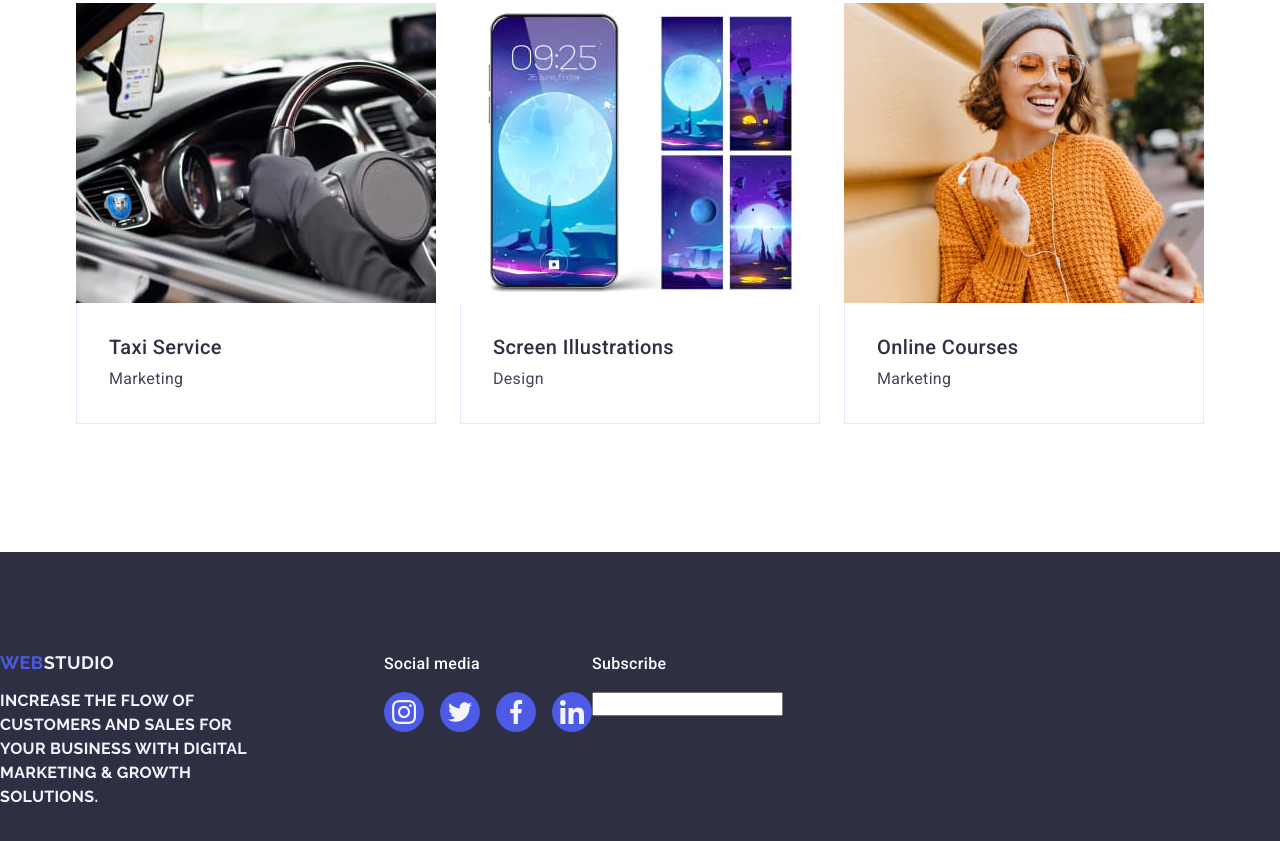
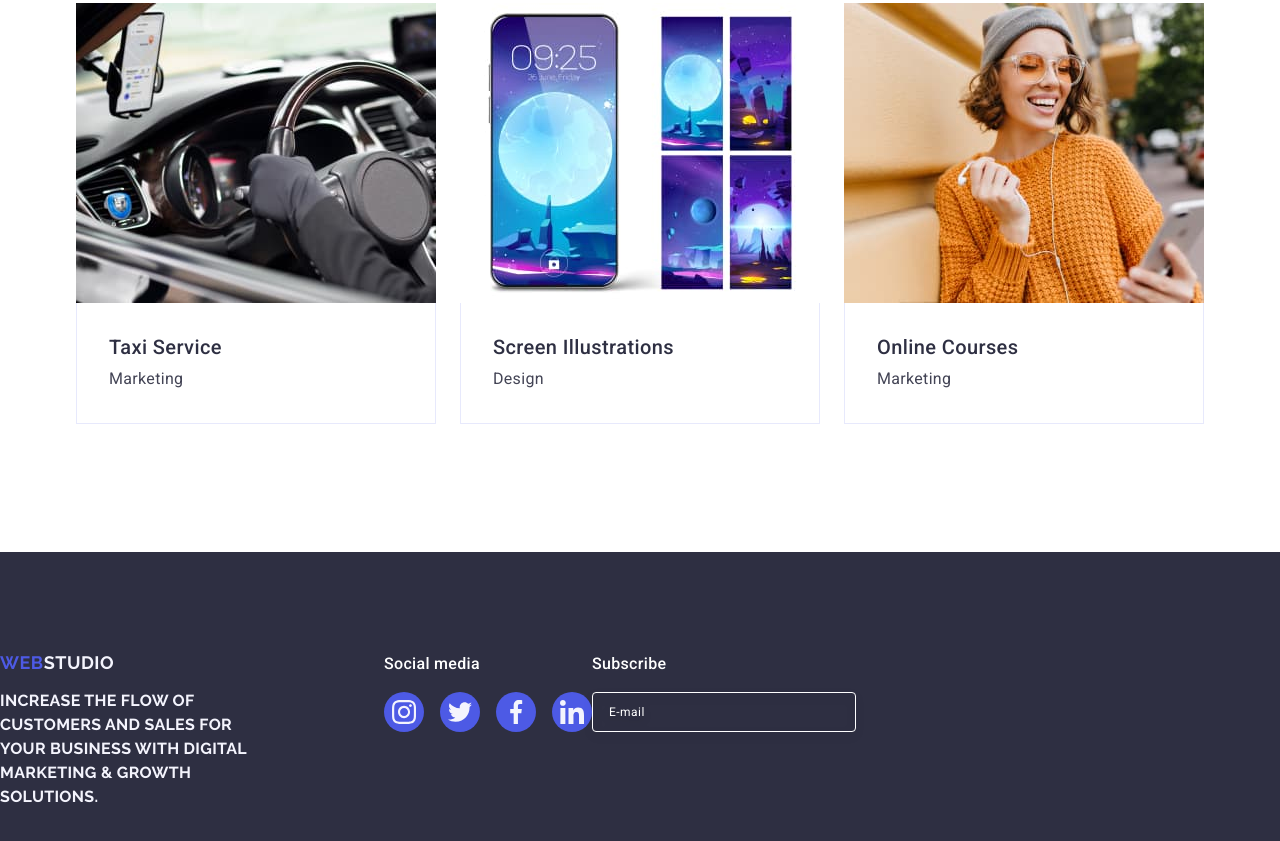
Before and after one commit to YevheniiPokhvalit/goit-markup-hw-05, a plain HTML site: page index.html in a window 1280 px wide. Shown: the part 2639-3480 px from the top of the page. Drawn offline with nearby package versions, Linux system fonts and the light colour scheme.

Commit message:
add style for input

```diff
--- a/css/styles.css
+++ b/css/styles.css
@@ -426,3 +426,21 @@ img {
 
 .model-window-label {
 }
+
+.input-email {
+  width: 264px;
+  height: 40px;
+  border: 1px solid #ffffff;
+  background-color: transparent;
+  font-size: 12px;
+  line-height: 1.5;
+  letter-spacing: 0.04em;
+  padding-left: 16px;
+  filter: drop-shadow(0px 4px 4px rgba(0, 0, 0, 0.15));
+  border-radius: 4px;
+  color: #ffffff;
+}
+
+.input-email::placeholder {
+  color: #ffffff;
+}
--- a/index.html
+++ b/index.html
@@ -306,7 +306,8 @@
       <div class="model-window">
         <p class="model-window-text">Subscribe</p>
         <form class="model-window-form" action="">
-          <label class="model-window-label" for=""><input type="text" name="user_name"></label>
+          <label class="model-window-label" for=""><input type="email" name="email" class="input-email"
+              placeholder="E-mail" /></label>
         </form>
       </div>
     </div>
```
